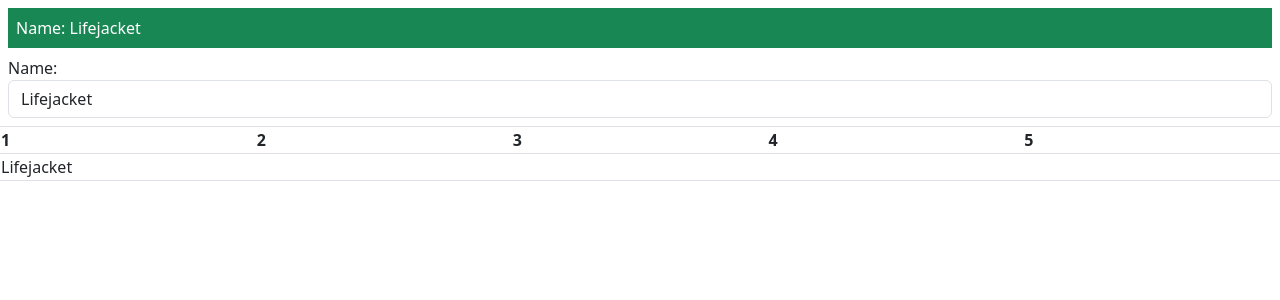
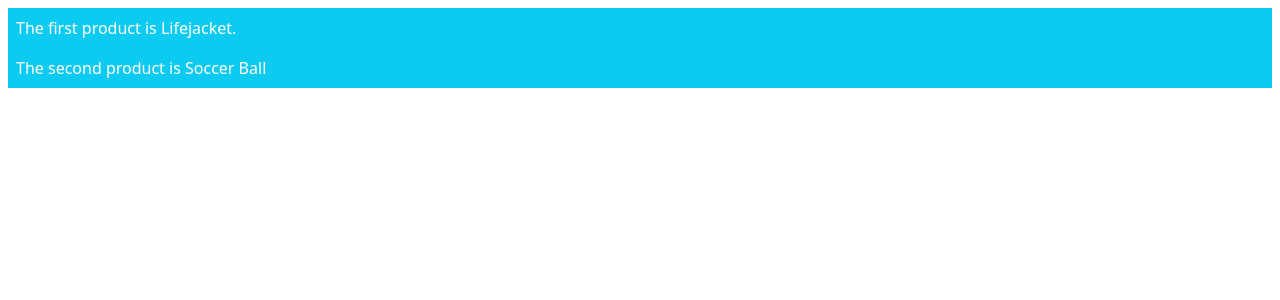
Before and after one commit to dmyers82/databindings, an Angular app: page / in a window 1280 px wide. Shown: the top 300 px of the page. Built offline with nearby package versions, Linux system fonts and the light colour scheme.

Commit message:
Class Binding

```diff
--- a/src/app/component.ts
+++ b/src/app/component.ts
@@ -6,7 +6,10 @@
 })
 export class ProductComponent {
     model: Model = new Model();
-    getClasses(): string {
-        return this.model.getProducts().length == 5 ? "bg-success" : "bg-warning";
+
+    getClasses(key: number): string {
+        let product = this.model.getProduct(key);
+        console.log("component.ts - getClasses called. product price is " + product.price);
+        return "p-2 " + (product.price < 50 ? "bg-info" : "bg-warning");
     }
 }
--- a/src/app/template.html
+++ b/src/app/template.html
@@ -1,19 +1,8 @@
-<div [ngClass]="'text-white m-2 p-2 ' + getClasses()">
-    Name: {{ model.getProduct(1)?.name || 'None' }}
+<div class="text-white m-2">
+    <div [class]="getClasses(1)">
+        The first product is {{model.getProduct(1).name}}.
+    </div>
+    <div [class]="getClasses(2)">
+        The second product is {{model.getProduct(2).name}}
+    </div>
 </div>
-
-<div class="form-group m-2">
-    <label>Name:</label>
-    <input class="form-control" [value]="model.getProduct(1)?.name || 'None'" />
-</div>
-
-<table class="table table-sm table-bordered table-striped mt-2">
-    <tr>
-        <th>1</th><th>2</th><th>3</th><th>4</th><th>5</th>
-    </tr>
-    <tr>
-        <td [attr.colspan]="model.getProducts().length">
-            {{model.getProduct(1)?.name || 'None'}}
-        </td>
-    </tr>
-</table>
```
